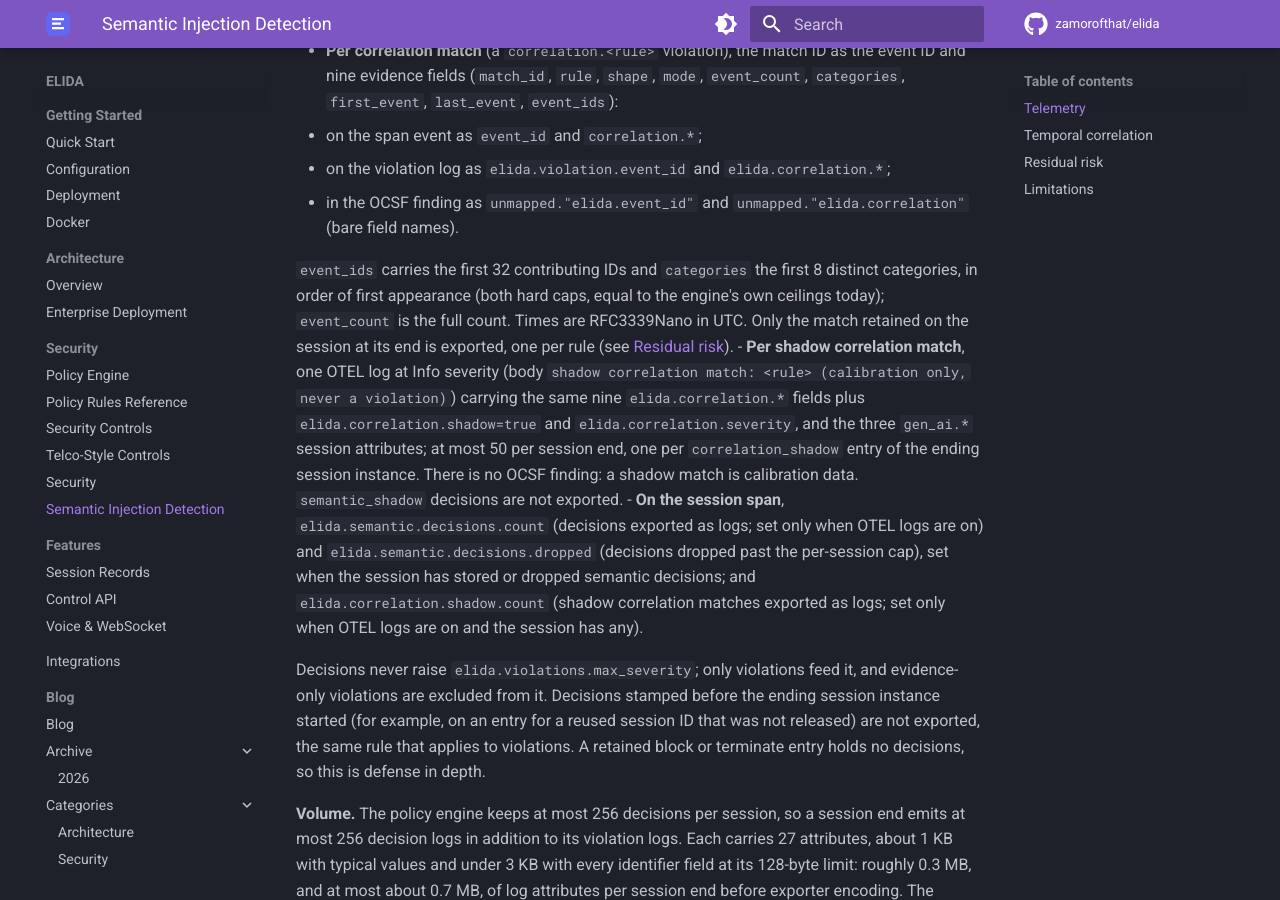
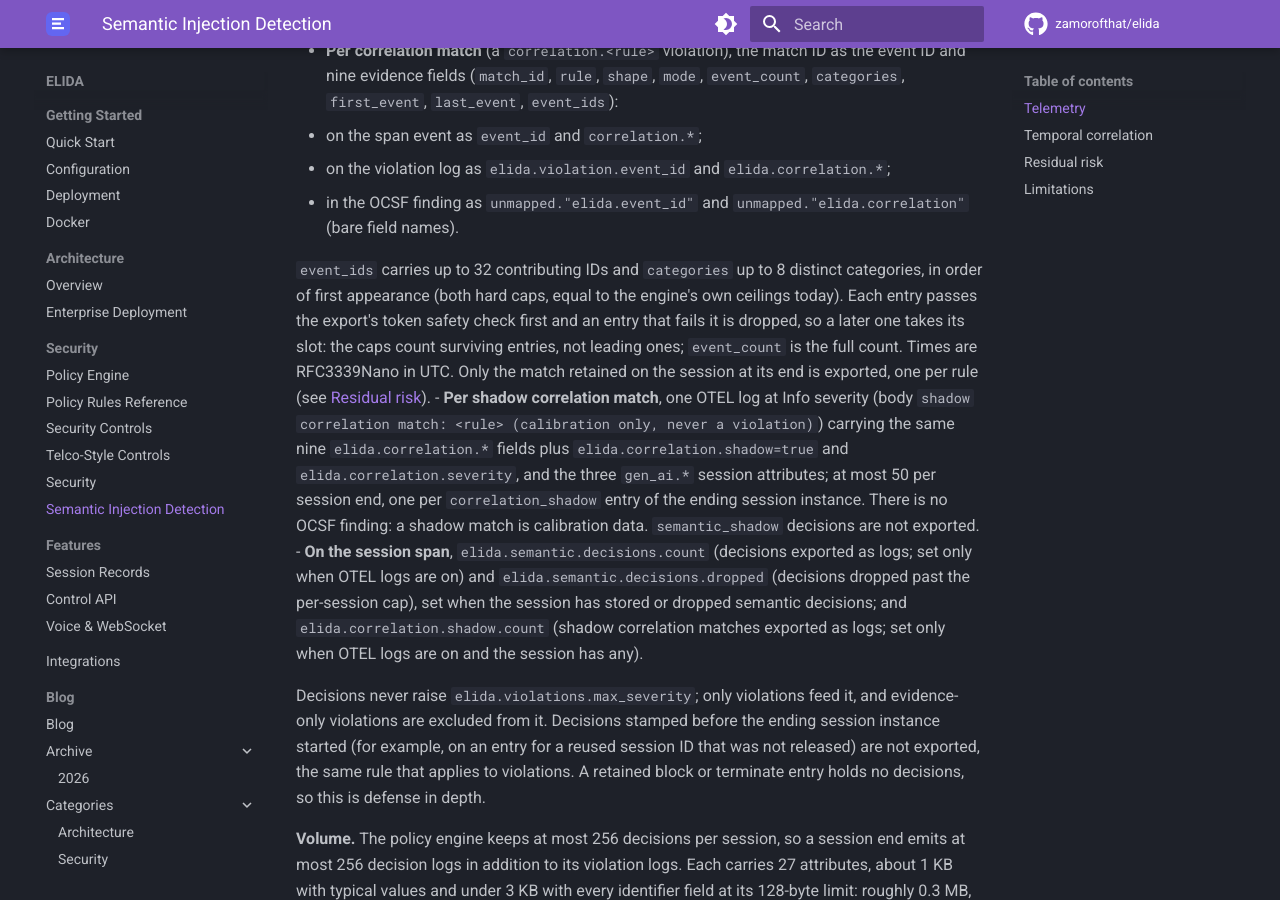
Before and after one commit to zamorofthat/elida, an MkDocs documentation site: the page built from docs/semantic-detection.md, in a window 1280 px wide and 900 px high, scrolled down 951 px. Built offline with MkDocs 1.6.1 and Material for MkDocs 9.7.7, drawn with Linux system fonts in a browser that asks for light colours; comment, search, counter and statistics services are not loaded.

Commit message:
docs: cap prose counts surviving entries; prior_history is added by ALTER

```diff
--- a/docs/semantic-detection.md
+++ b/docs/semantic-detection.md
@@ -44,9 +44,11 @@ the metadata is exported whenever OTEL or OCSF export is on.
   - in the OCSF finding as `unmapped."elida.event_id"` and
     `unmapped."elida.correlation"` (bare field names).
 
-  `event_ids` carries the first 32 contributing IDs and `categories` the
-  first 8 distinct categories, in order of first appearance (both hard caps,
-  equal to the engine's own ceilings today); `event_count` is the full
+  `event_ids` carries up to 32 contributing IDs and `categories` up to 8
+  distinct categories, in order of first appearance (both hard caps, equal to
+  the engine's own ceilings today). Each entry passes the export's token
+  safety check first and an entry that fails it is dropped, so a later one
+  takes its slot: the caps count surviving entries, not leading ones; `event_count` is the full
   count. Times are RFC3339Nano in UTC. Only the match retained on the
   session at its end is exported, one per rule (see
   [Residual risk](#residual-risk)).
```
Also changed, not shown: docs/session-records.md (+4 -1 lines).
